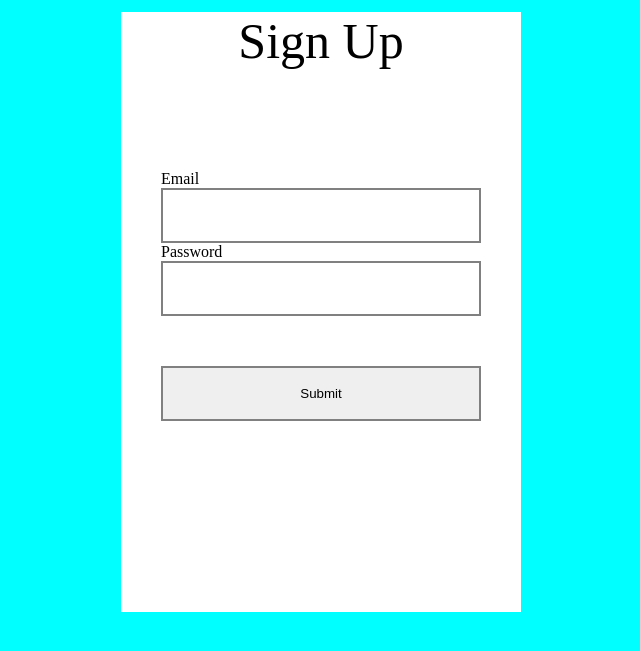
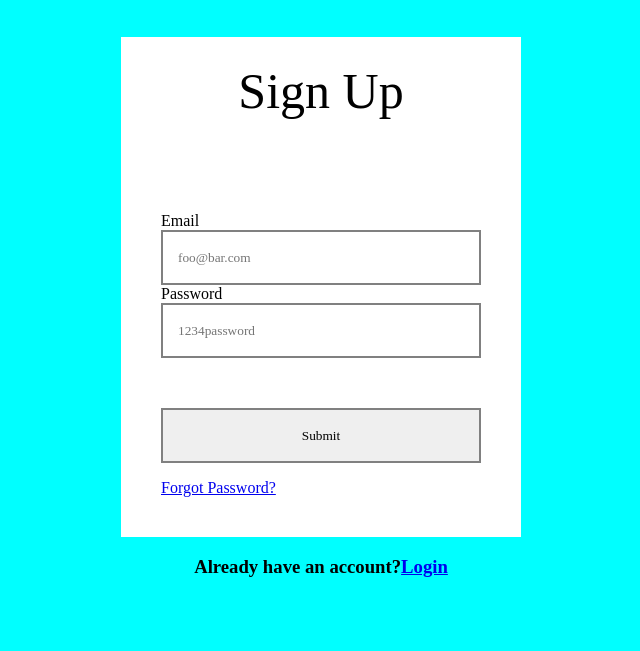
Before and after one commit to karinafarina/forms_inputs, a plain HTML site: page index.html in a window 1280 px wide. Shown: the part 71-722 px from the top of the page, without its empty margins (319-959 px from the left). Drawn offline with Linux system fonts and the light colour scheme.

Commit message:
Forgot to save

```diff
--- a/index.html
+++ b/index.html
@@ -12,11 +12,15 @@
         <form class='sign-up' action="/signup/" method='post'>
             <legend>Sign Up</legend>
             <label for="email" required>Email</label><br>
-            <input type="email" placeholer="foo@bar.com" name='email' id='email' /><br>
+            <input type="email" placeholder="foo@bar.com" name='email' id='email' /><br>
             <label for="password" required>Password</label><br>
-            <input type="password" placeholer="1234password" name="pwd" maxlength="8"><br>
+            <input type="password" placeholder="1234password" name="pwd" maxlength="8"><br>
             <button type='submit'>Submit</button><br>
+            <p><a href="/forgot-password/new">Forgot Password?</a></p>
         </form>
     </main>
+    <footer>
+        <h3>Already have an account?<a href="/login">Login</a></h3>
+    </footer>
 </body>
 </html>
--- a/main.css
+++ b/main.css
@@ -1,5 +1,6 @@
 * {
     box-sizing: border-box;
+    font-family: serif
 }
 
 body {
@@ -24,10 +25,13 @@ header {
     text-align: center;
     font-size: 50px;
     width: 100%;
-    margin-bottom: 100px;
+    margin-bottom: 75px;
+    margin-top: 25px;
+    height: 100px;
+    padding-top: 25px;
 }
 .sign-up {
-    height: 600px;
+    height: 500px;
     width: 400px;
     padding-left: 40px;
     padding-right: 40px;
@@ -53,3 +57,7 @@ button[type='submit']:hover {
     background-color: forestgreen;
 
 }
+
+footer {
+    text-align: center;
+}
```
